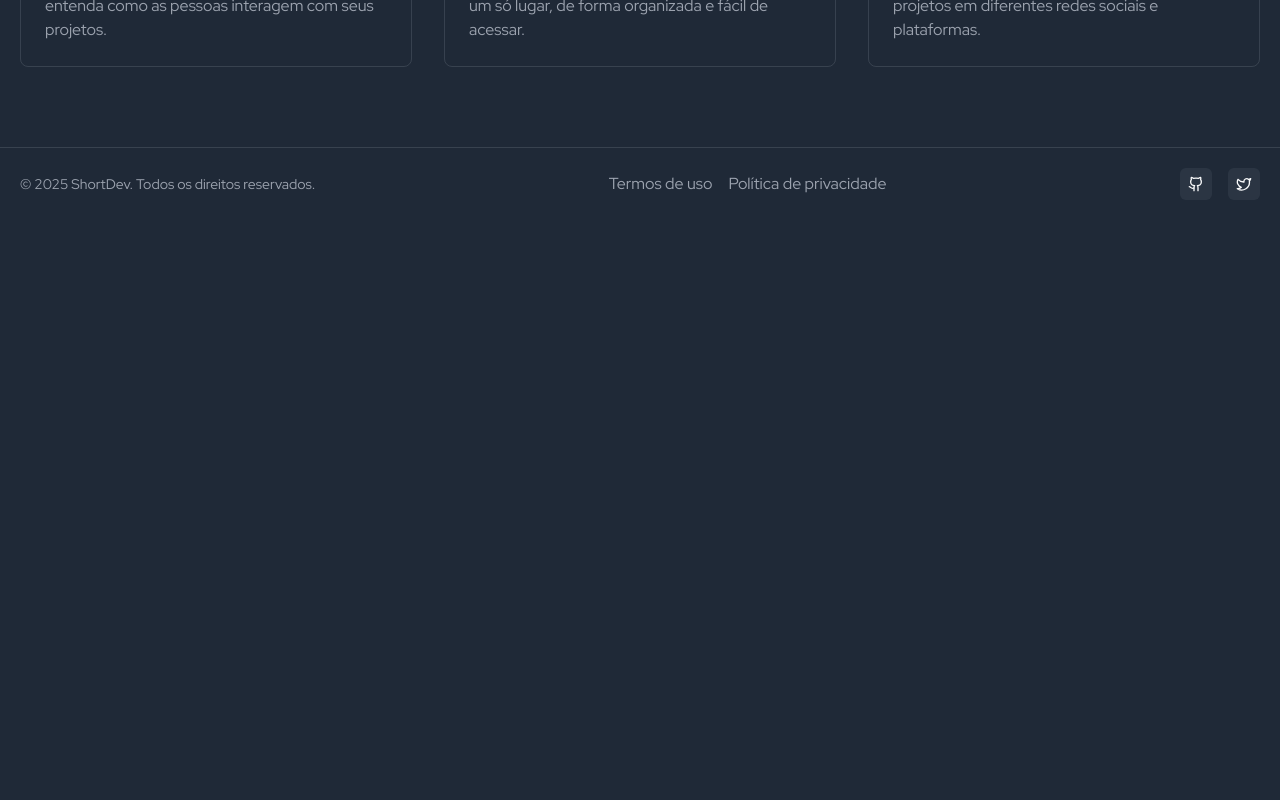
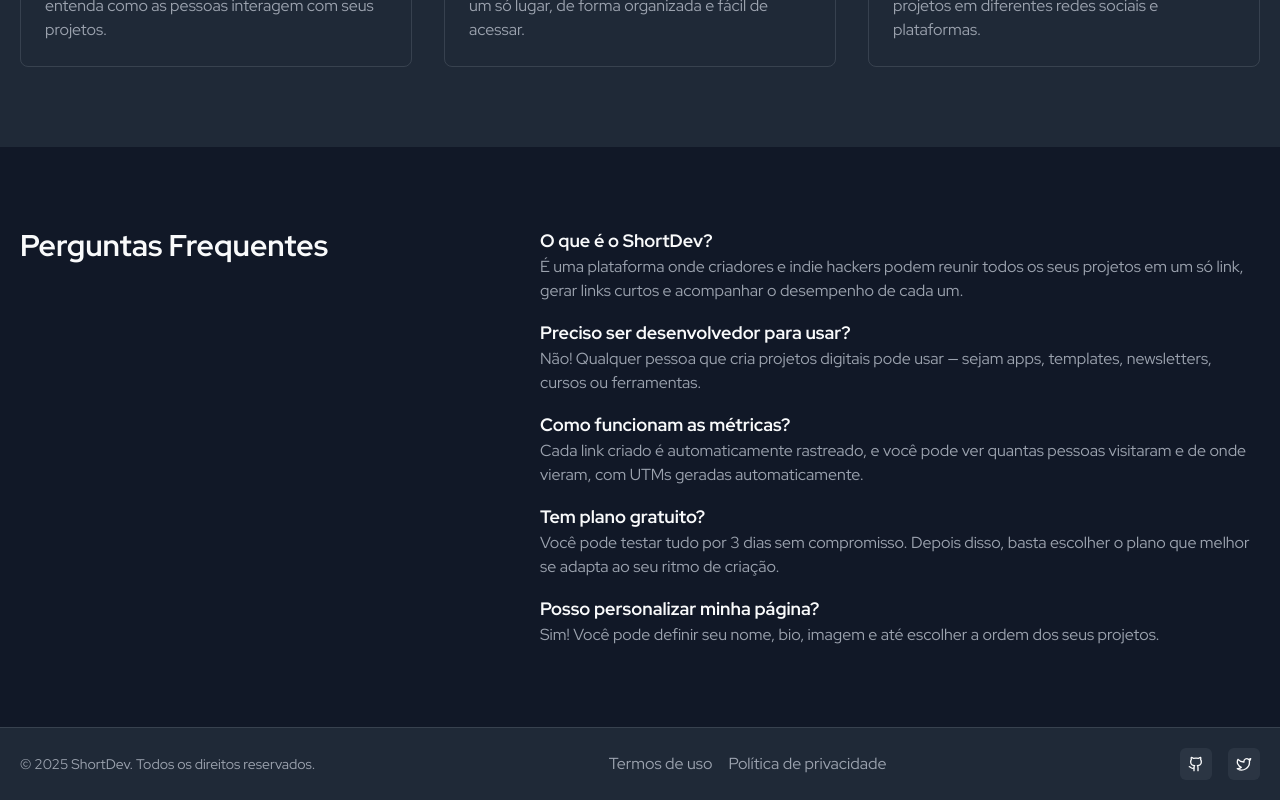
Before and after one commit to RennanD/indiehub, a Next.js app: page / in a window 1280 px wide. Shown: the part 2238-3038 px from the top of the page. Before the commit the page ends 2458 px from the top, so only its background shows below. Built offline with nearby package versions, Linux system fonts and the light colour scheme.

Commit message:
chore: create faq section

```diff
--- a/src/templates/landing-page.tsx
+++ b/src/templates/landing-page.tsx
@@ -1,7 +1,12 @@
 import Footer from "@/components/footer";
 import Header from "@/components/header";
 
-import { HeroSection, ProjectSection, WhyToUseSection } from "./sections";
+import {
+  FaqSection,
+  HeroSection,
+  ProjectSection,
+  WhyToUseSection,
+} from "./sections";
 
 export default function LandingPage() {
   return (
@@ -11,6 +16,7 @@
         <HeroSection />
         <ProjectSection />
         <WhyToUseSection />
+        <FaqSection />
       </main>
       <Footer />
     </>
--- /dev/null
+++ b/src/templates/sections/faq/faq.tsx
@@ -0,0 +1,50 @@
+const FAQ = [
+  {
+    question: "O que é o ShortDev?",
+    answer:
+      "É uma plataforma onde criadores e indie hackers podem reunir todos os seus projetos em um só link, gerar links curtos e acompanhar o desempenho de cada um.",
+  },
+  {
+    question: "Preciso ser desenvolvedor para usar?",
+    answer:
+      "Não! Qualquer pessoa que cria projetos digitais pode usar — sejam apps, templates, newsletters, cursos ou ferramentas.",
+  },
+  {
+    question: "Como funcionam as métricas?",
+    answer:
+      "Cada link criado é automaticamente rastreado, e você pode ver quantas pessoas visitaram e de onde vieram, com UTMs geradas automaticamente.",
+  },
+  {
+    question: "Tem plano gratuito?",
+    answer:
+      "Você pode testar tudo por 3 dias sem compromisso. Depois disso, basta escolher o plano que melhor se adapta ao seu ritmo de criação.",
+  },
+  {
+    question: "Posso personalizar minha página?",
+    answer:
+      "Sim! Você pode definir seu nome, bio, imagem e até escolher a ordem dos seus projetos.",
+  },
+];
+
+export function FaqSection() {
+  return (
+    <section className="py-20 bg-background-low">
+      <div className="w-full max-w-7xl mx-auto px-5 flex flex-col gap-10 md:flex-row md:justify-between items-center md:items-start">
+        <div className="flex flex-col gap-4 items-center text-center">
+          <h2 className="text-2xl font-bold md:text-3xl">
+            Perguntas Frequentes
+          </h2>
+        </div>
+
+        <ul className="flex flex-col gap-4 max-w-[720px]">
+          {FAQ.map((item) => (
+            <li key={item.question}>
+              <h3 className="text-lg font-bold">{item.question}</h3>
+              <p className="text-text-muted">{item.answer}</p>
+            </li>
+          ))}
+        </ul>
+      </div>
+    </section>
+  );
+}
--- /dev/null
+++ b/src/templates/sections/faq/index.ts
@@ -0,0 +1 @@
+export * from "./faq";
--- a/src/templates/sections/index.ts
+++ b/src/templates/sections/index.ts
@@ -1,3 +1,4 @@
+export * from "./faq";
 export * from "./hero";
 export * from "./project";
 export * from "./why-to-use";
```
